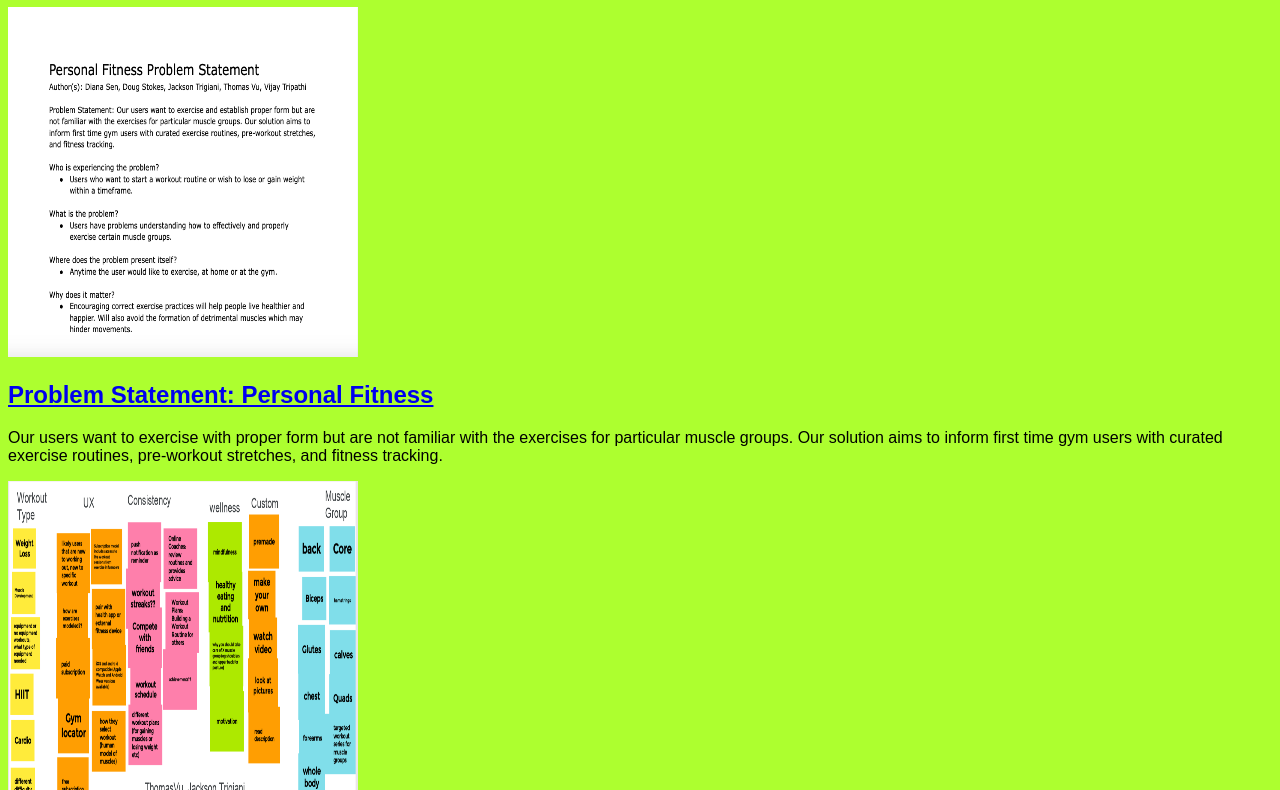
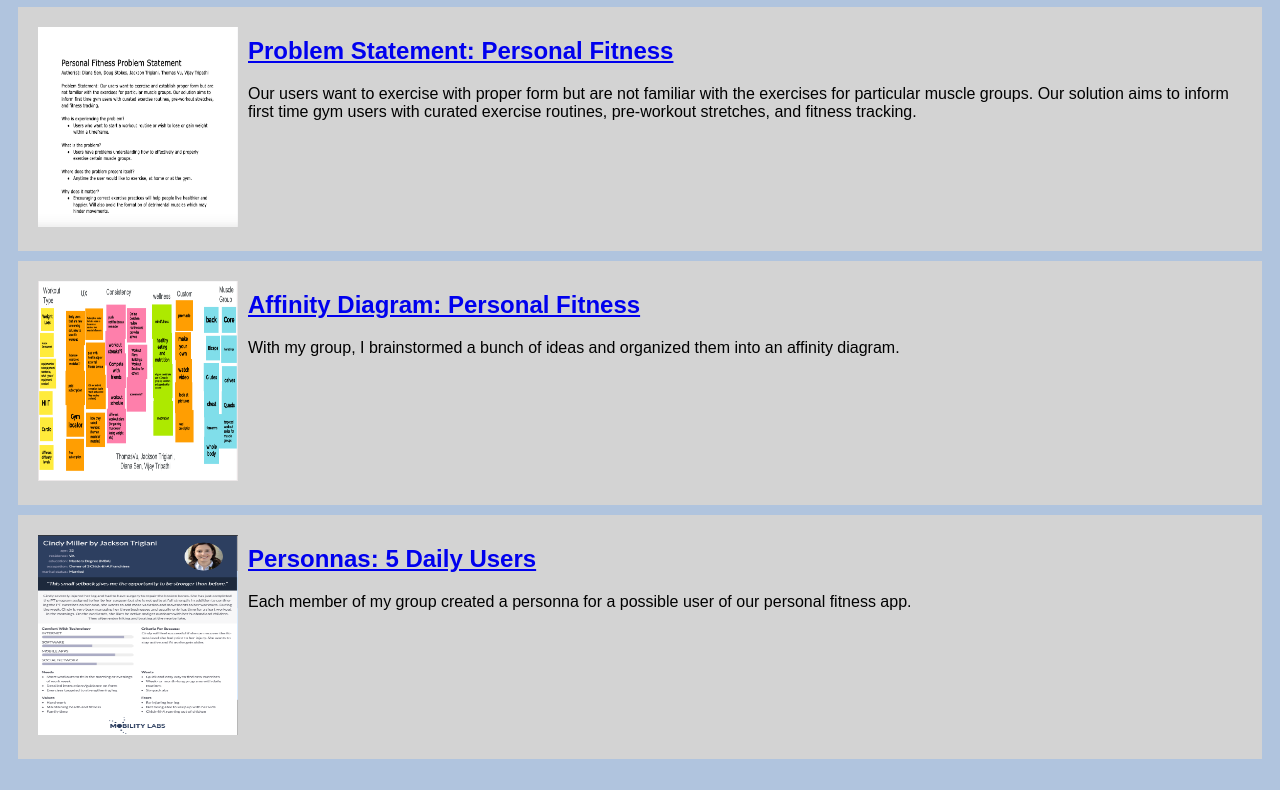
Before and after one commit to jacktrig/jacktrig.github.io, a plain HTML site: page index.html in a window 1280 px wide. Shown: the part 73-863 px from the top of the page. After the commit the page ends 842 px from the top, so only its background shows below. Drawn offline with Linux system fonts and the light colour scheme.

Commit message:
Add files via upload

```diff
--- a/index.html
+++ b/index.html
@@ -7,7 +7,7 @@
 <h1>Jackson Trigiani's CSCE 190 Site</h1>
     <!-- Problem Statement Assignment -->
         <section class="assignment">
-            <a href="files/problemstatement.pdf"><img src="images/problem-statement.png" width="350" height="350"></a>
+            <a href="files/problemstatement.pdf"><img src="images/problem-statement.png" ></a>
 
             <section class="ass-details">
                 <a href="files/problemstatement.pdf"><h2>Problem Statement: Personal Fitness</h2></a>
@@ -19,7 +19,7 @@
         </section>
     <!-- Affinity Diagram Assignment-->
         <section class="assignment">
-            <a href="files/affinityDiagram.pdf"><img src="images/affinityDiagram.png" width="350" height="350"></a>
+            <a href="files/affinityDiagram.pdf"><img src="images/affinityDiagram.png" ></a>
 
             <section class="ass-details">
                 <a href="files/affinityDiagram.pdf"><h2>Affinity Diagram: Personal Fitness</h2></a>
@@ -28,5 +28,16 @@
                 </p>
             </section>
         </section>
+        <!-- Personna Assignment-->
+        <section class="assignment">
+            <a href="files/personnna.pdf"><img src="images/personna.png" ></a>
+
+            <section class="ass-details">
+                <a href="files/personnna.pdf"><h2>Personnas: 5 Daily Users </h2></a>
+                <p>
+                    Each member of my group created a personna for a possible user of our personal fitness app.
+                </p>
+            </section>
+        </section>
     </body>
 </html>
--- a/styles.css
+++ b/styles.css
@@ -1,8 +1,19 @@
 body {
-    background:greenyellow;
+    background:lightsteelblue;
     font-family:Arial, Helvetica, sans serif;
 }
 h1 {
-    color:darkgrey;
+    color:white;
     text-align:center;
 }
+.assignment {
+    display: flex;
+    padding: 10px;
+    background: lightgray;
+    margin: 10px;
+}
+.assignment img {
+    width: 200px;
+    height: 200px;
+    padding: 10px;
+}
```
Also changed, not shown: images/personna.png (added), 1 other file.
